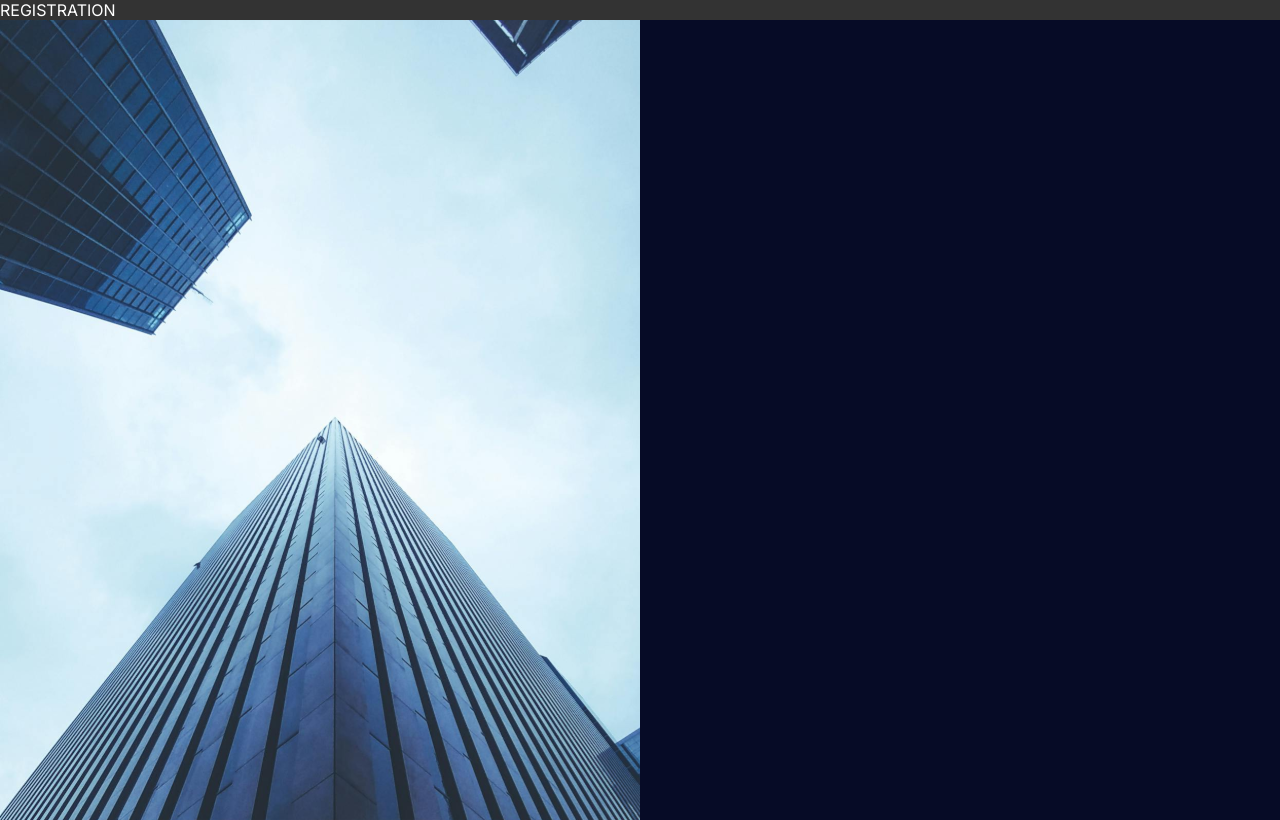
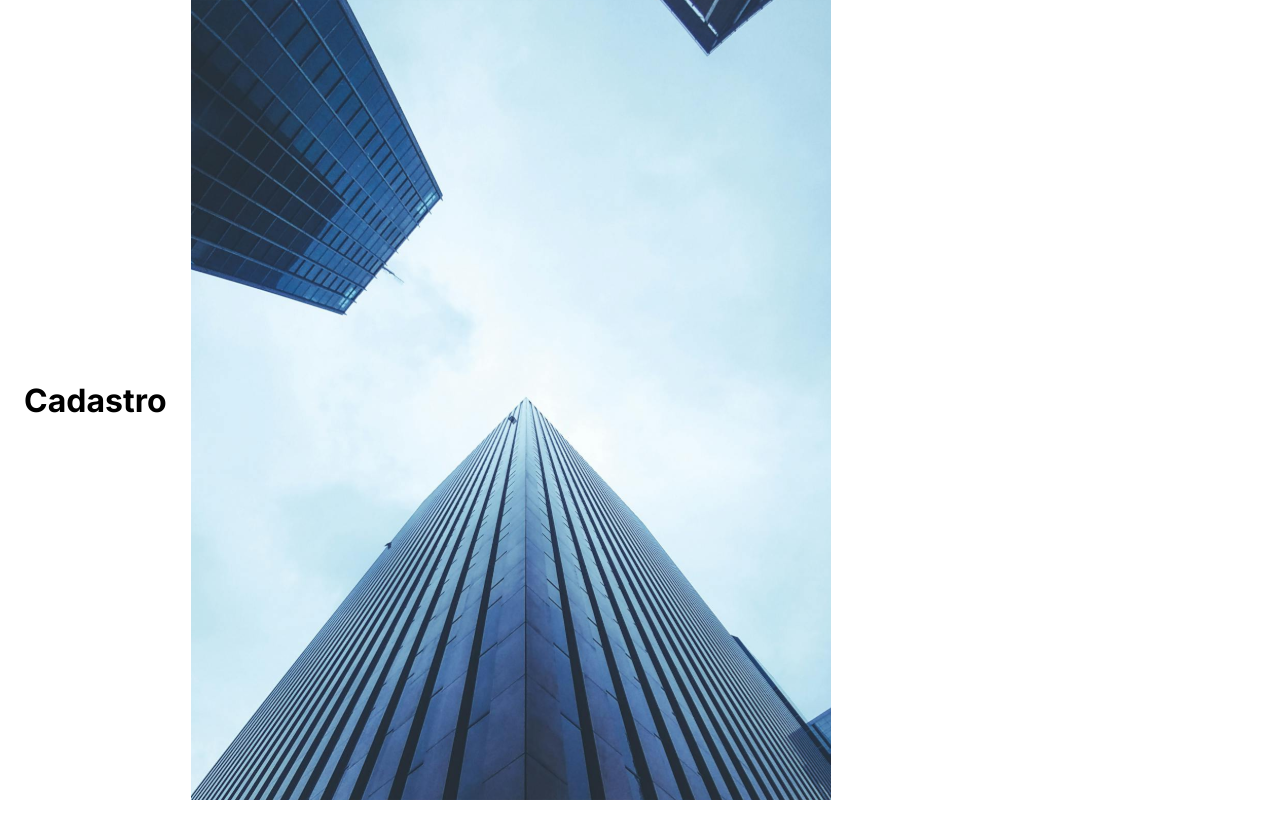
Before and after one commit to Ali-Dionisio/dnc-sales-dashboard-aads, a React (Vite) app: page /cadastro in a window 1280 px wide. Built offline with nearby package versions, Linux system fonts and the light colour scheme.

Commit message:
Feat material-ui-insert

```diff
--- /dev/null
+++ b/src/components/BannerImage.tsx
@@ -0,0 +1,8 @@
+import styled from 'styled-components'
+
+export const BannerImage = styled.div`
+  background-image: url(/login-image.svg);
+  background-size: cover;
+  height: 100vh;
+  width: 50vw;
+`
--- /dev/null
+++ b/src/components/index.ts
@@ -0,0 +1 @@
+export * from './BannerImage'
--- a/src/main.tsx
+++ b/src/main.tsx
@@ -2,11 +2,11 @@ import React from 'react'
 import { ThemeProvider } from 'styled-components'
 import ReactDOM from 'react-dom/client'
 import App from './App.tsx'
-import { darkTheme, GloboStyle } from './styles/'
+import { GloboStyle, lightTheme } from './styles/'
 
 ReactDOM.createRoot(document.getElementById('root')!).render(
   <React.StrictMode>
-    <ThemeProvider theme={darkTheme}>
+    <ThemeProvider theme={lightTheme}>
       <GloboStyle />
       <App />
     </ThemeProvider>
--- a/src/pages/Login.tsx
+++ b/src/pages/Login.tsx
@@ -1,15 +1,5 @@
-import styled from 'styled-components'
-import { Box, Container } from '@mui/material'
-import { Grid } from '@mui/material'
-const LoginArea = styled.div`
-  background: #667;
-`
-const LoginImage = styled.div`
-  background-image: url(/login-image.svg);
-  background-size: cover;
-  height: 100vh;
-  width: 50vw;
-`
+import { Grid, Box, Container } from '@mui/material'
+import { BannerImage } from '@/components'
 
 function Login() {
   return (
@@ -23,11 +13,11 @@ function Login() {
             sx={{ alignItems: 'center', display: 'flex', height: '100vh' }}
           >
             <Container maxWidth="sm">
-              <LoginArea>LOGIN</LoginArea>
+              <h1>LOGIN</h1>
             </Container>
           </Grid>
           <Grid item sm={6} sx={{ display: { xs: 'none', sm: 'block' } }}>
-            <LoginImage />
+            <BannerImage />
           </Grid>
         </Grid>
       </Box>
--- a/src/pages/Registration.tsx
+++ b/src/pages/Registration.tsx
@@ -1,21 +1,26 @@
-import styled from "styled-components";
-
-const RegistrationArea = styled.div`
-    background: #333;
-`
-const RegistrationImage = styled.div`
-    background-image: url(/login-image.svg);
-    background-size: cover;
-    height: 100vh;
-    width: 50vw;
-`
+import { Grid, Box, Container } from '@mui/material'
+import { BannerImage } from '@/components'
 
 function Registration() {
   return (
     <>
-        <RegistrationArea>REGISTRATION</RegistrationArea>
-        <RegistrationImage/>
-
+      <Box>
+        <Grid container>
+          <Grid
+            item
+            xs={12}
+            sm={6}
+            sx={{ alignItems: 'center', display: 'flex', height: '100vh' }}
+          >
+            <Container maxWidth="sm">
+              <h1>Cadastro</h1>
+            </Container>
+          </Grid>
+          <Grid item sm={6} sx={{ display: { xs: 'none', sm: 'block' } }}>
+            <BannerImage />
+          </Grid>
+        </Grid>
+      </Box>
     </>
   )
 }
--- a/tsconfig.app.json
+++ b/tsconfig.app.json
@@ -8,7 +8,7 @@
     "skipLibCheck": true,
     "baseUrl": ".",
     "paths": {
-      "@*": ["src/*"]
+      "@/*": ["src/*"]
     },
     /* Bundler mode */
     "moduleResolution": "bundler",
--- a/tsconfig.json
+++ b/tsconfig.json
@@ -2,7 +2,7 @@
   "compilerOptions": {
     "baseUrl": ".",
     "paths": {
-      "@*": ["src/*"]
+      "@/*": ["src/*"]
     }
   },
   "files": [],
```
